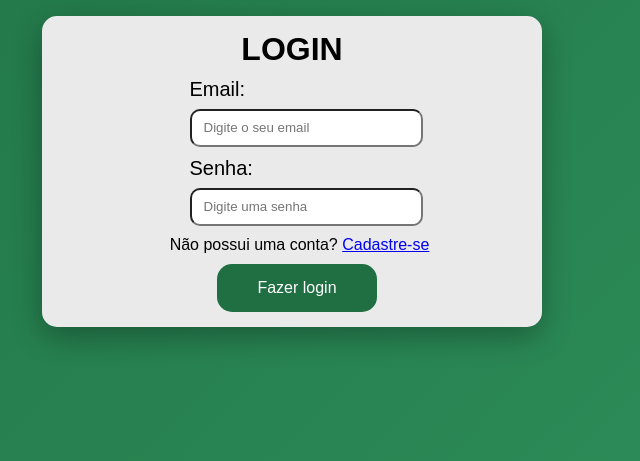
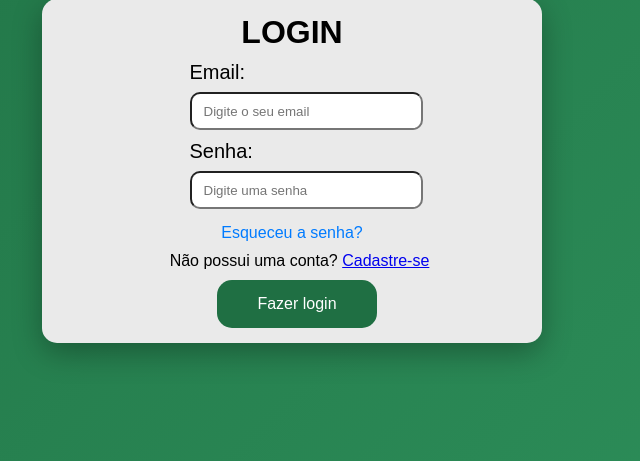
Before and after one commit to TarykMelo/PassaPraFrente-django, a Django app: page / in a window 1280 px wide. Shown: the part 339-800 px from the top of the page, without its empty margins (348-988 px from the left). Run offline with Django 5.2, Linux system fonts and the light colour scheme.

Commit message:
recuperação de senha por código de 6 dígitos e ajuste no admin de denuncias

```diff
--- a/passaprafrente/accounts/urls.py
+++ b/passaprafrente/accounts/urls.py
@@ -2,8 +2,7 @@ from django.urls import path
 from .views import (
     CadastroView, LoginView, LogoutView,
     UserMenuView, ModificarDadosView, DeletarContaView,
-    EscolherMetodo2FAView, VerificarCodigoView, PerfilVendedorView
-)
+    EscolherMetodo2FAView, VerificarCodigoView, PerfilVendedorView )
 
 urlpatterns = [
     path('login/',         LoginView.as_view(),          name='login_aba'),
--- a/passaprafrente/accounts/views.py
+++ b/passaprafrente/accounts/views.py
@@ -1,3 +1,6 @@
+import random
+from pathlib import Path
+import os
 from django.shortcuts import render, redirect, get_object_or_404
 from django.views import View
 from django.contrib import messages
@@ -10,7 +13,13 @@ from pedidos.models import Feedback, Pedido
 from .two_factor import EnviarCodigo, VerificarCodigo
 from .models import CodigoVerificacao, Usuario
 from .recomendacoes import recomendar_produtos
-
+from django.http import HttpResponse
+from django.core.mail import send_mail
+from django.conf import settings
+from django.contrib.auth.tokens import default_token_generator
+from django.utils.http import urlsafe_base64_encode, urlsafe_base64_decode
+from django.utils.encoding import force_bytes, force_str
+from django.middleware.csrf import get_token
 
 class CadastroView(View):
     def get(self, request):
@@ -46,6 +55,7 @@ class LoginView(View):
         return render(request, 'accounts/login.html', {
             'erro': 'Email ou senha incorretos'
         })
+
 
 class VerificarCodigoView(View):
     """
@@ -154,6 +164,7 @@ class DeletarContaView(LoginRequiredMixin, View):
             'erro': 'Senha incorreta'
         })
 
+
 class EscolherMetodo2FAView(View):
     """Usuário escolhe receber por email ou SMS"""
     def get(self, request):
@@ -181,6 +192,7 @@ class EscolherMetodo2FAView(View):
 
         request.session['metodo_2fa'] = metodo
         return redirect('verificar_codigo')
+
 
 class PerfilVendedorView(View):
     def get(self, request, id):
@@ -214,3 +226,120 @@ class PerfilVendedorView(View):
             'denuncias_confirmadas': denuncias_confirmadas,
             'voltar': voltar,
         })
+
+class EsqueciSenhaView(View):
+    def get(self, request):
+        csrf_token = get_token(request)
+        return HttpResponse(f'''
+            <div style="max-width: 400px; margin: 50px auto; font-family: sans-serif; text-align: center;">
+                <h2>Recuperar Senha</h2>
+                <form method="POST" style="display: flex; flex-direction: column; gap: 15px;">
+                    <input type="hidden" name="csrfmiddlewaretoken" value="{csrf_token}">
+                    <input type="email" name="email" placeholder="Digite seu email cadastrado" style="padding: 10px;" required>
+                    <button type="submit" style="padding: 10px; background: #007bff; color: white; border: none; cursor: pointer;">Enviar Link de Recuperação</button>
+                </form>
+            </div>
+        ''')
+
+    def post(self, request):
+        email = request.POST.get('email')
+        try:
+            usuario = Usuario.objects.get(email=email)
+
+            codigo_verificacao = str(random.randint(100000, 999999))
+
+            request.session['reset_codigo'] = codigo_verificacao
+            request.session['reset_user_id'] = usuario.pk
+
+            import smtplib
+            import ssl
+            from email.mime.text import MIMEText
+            from django.conf import settings
+
+            msg = MIMEText(f"Olá!\n\nVocê solicitou a redefinição de senha no PassaPraFrente.\n\nSeu código de verificação é: {codigo_verificacao}\n\nInsira este código na página do sistema para criar sua nova senha.\n\nSe não foi você quem pediu, pode ignorar este e-mail com segurança.")
+            msg['Subject'] = "Seu Código de Verificação - PassaPraFrente"
+            msg['From'] = settings.EMAIL_HOST_USER
+            msg['To'] = email
+
+            contexto_ssl = ssl.create_default_context()
+            contexto_ssl.check_hostname = False
+            contexto_ssl.verify_mode = ssl.CERT_NONE
+
+            with smtplib.SMTP(settings.EMAIL_HOST, settings.EMAIL_PORT) as server:
+                server.starttls(context=contexto_ssl)
+                server.login(settings.EMAIL_HOST_USER, settings.EMAIL_HOST_PASSWORD)
+                server.sendmail(settings.EMAIL_HOST_USER, [email], msg.as_string())
+
+                return redirect('/esqueci-a-senha/verificar-codigo/')
+
+        except Usuario.DoesNotExist:
+            return HttpResponse('<div style="max-width: 500px; margin: 50px auto; font-family: sans-serif; text-align: center; color: red;"><h2>O e-mail digitado não está cadastrado.</h2><a href="">Tentar novamente</a></div>')
+        except Exception as e:
+            return HttpResponse(f'<div style="max-width: 500px; margin: 50px auto; font-family: sans-serif; text-align: center; color: red;"><h2>Erro ao disparar o e-mail técnico: {e}</h2><p>Verifique as credenciais no seu arquivo .env</p></div>')
+
+
+class VerificarCodigoView(View):
+    def get(self, request):
+        csrf_token = get_token(request)
+        return HttpResponse(f'''
+            <div style="max-width: 400px; margin: 50px auto; font-family: sans-serif; text-align: center;">
+                <h2>Digite o Código</h2>
+                <p style="color: #666;">Insira o código de 6 dígitos enviado para o seu e-mail.</p>
+                <form method="POST" style="display: flex; flex-direction: column; gap: 15px; margin-top: 20px;">
+                    <input type="hidden" name="csrfmiddlewaretoken" value="{csrf_token}">
+                    <input type="text" name="codigo_digitado" placeholder="Ex: 123456" maxlength="6" style="padding: 10px; text-align: center; font-size: 18px;" required>
+                    <button type="submit" style="padding: 10px; background: #28a745; color: white; border: none; cursor: pointer; font-weight: bold;">Verificar Código</button>
+                </form>
+            </div>
+        ''')
+
+    def post(self, request):
+        codigo_digitado = request.POST.get('codigo_digitado')
+        codigo_salvo = request.session.get('reset_codigo')
+
+        if codigo_salvo and codigo_digitado == codigo_salvo:
+            return redirect('/esqueci-a-senha/nova-senha/')
+        else:
+             return HttpResponse('<div style="max-width: 500px; margin: 50px auto; font-family: sans-serif; text-align: center; color: red;"><h2>❌ Código inválido ou expirado!</h2><a href="/esqueci-a-senha/verificar-codigo/">Tentar novamente</a></div>')
+
+
+class NovaSenhaView(View):
+    def get(self, request):
+        if 'reset_user_id' not in request.session:
+            return redirect('/esqueci-a-senha/')
+
+        csrf_token = get_token(request)
+        return HttpResponse(f'''
+            <div style="max-width: 400px; margin: 50px auto; font-family: sans-serif; text-align: center;">
+                <h2>Definir Nova Senha</h2>
+                <form method="POST" style="display: flex; flex-direction: column; gap: 15px; margin-top: 20px;">
+                    <input type="hidden" name="csrfmiddlewaretoken" value="{csrf_token}">
+                    <input type="password" name="nova_senha" placeholder="Digite sua nova senha" style="padding: 10px;" required>
+                    <button type="submit" style="padding: 10px; background: #007bff; color: white; border: none; cursor: pointer; font-weight: bold;">Salvar Nova Senha</button>
+                </form>
+            </div>
+        ''')
+
+    def post(self, request):
+        user_id = request.session.get('reset_user_id')
+        if not user_id:
+            return redirect('/esqueci-a-senha/')
+
+        try:
+            usuario = Usuario.objects.get(pk=user_id)
+            nova_senha = request.POST.get('nova_senha')
+
+            usuario.set_password(nova_senha)
+            usuario.save()
+
+            request.session.flush()  # Limpa a sessão por segurança
+
+            return HttpResponse('''
+                <div style="max-width: 500px; margin: 50px auto; font-family: sans-serif; text-align: center; border: 2px solid #28a745; padding: 20px; border-radius: 8px;">
+                    <h2 style="color: #28a745;">✅ Senha alterada com sucesso!</h2>
+                    <p style="margin-bottom: 20px;">O banco de dados foi atualizado com a nova senha.</p>
+                    <p><a href="/" style="background: #007bff; color: white; padding: 12px 20px; text-decoration: none; font-weight: bold; border-radius: 4px; display: inline-block;">IR PARA O LOGIN</a></p>
+                </div>
+            ''')
+        except Exception as e:
+            return HttpResponse(f"Erro ao salvar senha: {e}")
--- a/passaprafrente/passaprafrente/urls.py
+++ b/passaprafrente/passaprafrente/urls.py
@@ -18,14 +18,17 @@ from django.contrib import admin
 from django.conf import settings
 from django.conf.urls.static import static
 from django.urls import path, include
-from accounts.views import LoginView
+from accounts.views import LoginView, EsqueciSenhaView, VerificarCodigoView, NovaSenhaView
 
 urlpatterns = [
     path('admin/', admin.site.urls),
+    path('esqueci-a-senha/', EsqueciSenhaView.as_view(), name='password_reset'),
+    path('esqueci-a-senha/verificar-codigo/', VerificarCodigoView.as_view(), name='verificar_codigo'),
+    path('esqueci-a-senha/nova-senha/', NovaSenhaView.as_view(), name='nova_senha'),
+    path('produtos/', include('produtos.urls')),
+    path('pedidos/', include('pedidos.urls')),
     path('', LoginView.as_view(), name='login'),
     path('', include('accounts.urls')),
-    path('produtos/', include('produtos.urls')),
-    path('pedidos/', include('pedidos.urls')),
 ]
 
 if settings.DEBUG:
--- a/passaprafrente/templates/accounts/login.html
+++ b/passaprafrente/templates/accounts/login.html
@@ -24,6 +24,10 @@
                         Senha:<br/>
                         <input type="password" name="password" placeholder="Digite uma senha" required/>
                     </label>
+
+                    <div style="margin-top: 15px; text-align: center;">
+                        <a href="{% url 'password_reset' %}" style="color: #007bff; text-decoration: none; font-family: sans-serif;">Esqueceu a senha?</a>
+                    </div>
                     <div class="cadastro">
                         Não possui uma conta? <a href="{% url 'cadastro' %}">Cadastre-se</a>
                     </div>
```
Also changed, not shown: passaprafrente/passaprafrente/settings.py (+4 -17 lines), passaprafrente/produtos/admin.py (+14 -2 lines), passaprafrente/db.sqlite3, passaprafrente/media/produtos/brigadeiroteste.jpg (added).
